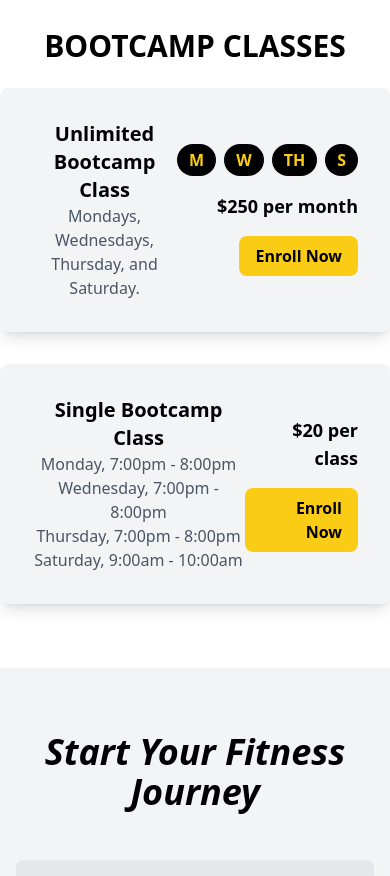
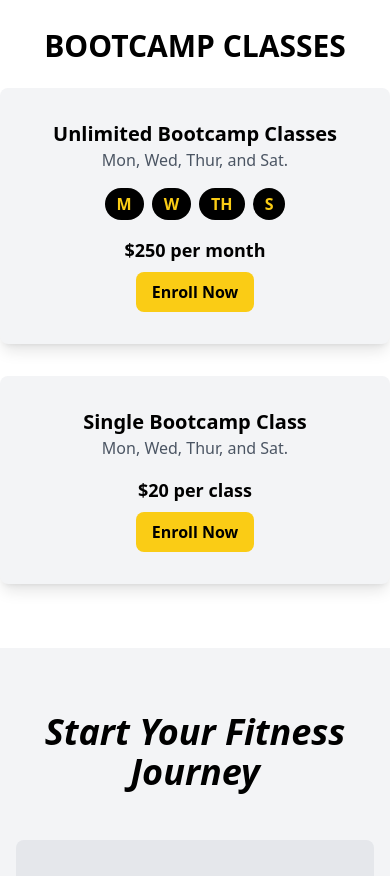
Before and after one commit to mherring11/the-lab, a React (Vite) app: page / in a window 390 px wide. Shown: the part 6720-7596 px from the top of the page. Built offline with nearby package versions, Linux system fonts and the light colour scheme.

Commit message:
centered membership in mobile

```diff
--- a/src/components/ServicesPage.js
+++ b/src/components/ServicesPage.js
@@ -19,8 +19,8 @@ export default function ServicesPage() {
                             },
                         ].map((item) => (_jsxs("div", { className: "bg-gray-100 shadow-lg rounded-lg p-6", children: [_jsx("h3", { className: "text-xl font-semibold mb-2", children: item.title }), _jsx("p", { className: "text-2xl font-bold text-yellow-500", children: item.price }), _jsx("p", { className: "text-gray-600", children: item.description })] }, item.title))) })] }), _jsxs("section", { id: "bootcamp", className: "py-16 bg-white text-center scroll-mt-24", children: [_jsx("h2", { className: "text-3xl font-bold mb-6", children: "BOOTCAMP CLASSES" }), _jsx("div", { className: "space-y-8 max-w-5xl mx-auto", children: [
                             {
-                                title: "Unlimited Bootcamp Class",
-                                description: "Mondays, Wednesdays, Thursday, and Saturday.",
+                                title: "Unlimited Bootcamp Classes",
+                                description: "Mon, Wed, Thur, and Sat.",
                                 schedule: ["M", "W", "TH", "S"],
                                 price: "$250 per month",
                                 buttonLabel: "Enroll Now",
@@ -28,14 +28,9 @@ export default function ServicesPage() {
                             },
                             {
                                 title: "Single Bootcamp Class",
-                                description: [
-                                    "Monday, 7:00pm - 8:00pm",
-                                    "Wednesday, 7:00pm - 8:00pm",
-                                    "Thursday, 7:00pm - 8:00pm",
-                                    "Saturday, 9:00am - 10:00am",
-                                ],
+                                description: "Mon, Wed, Thur, and Sat.",
                                 price: "$20 per class",
                                 buttonLabel: "Enroll Now",
                             },
-                        ].map((bootcamp, index) => (_jsxs("div", { className: "bg-gray-100 p-8 rounded-lg shadow-lg flex justify-between items-center", children: [_jsxs("div", { children: [_jsx("h3", { className: "text-xl font-bold", children: bootcamp.title }), Array.isArray(bootcamp.description) ? (bootcamp.description.map((desc, idx) => (_jsx("p", { className: "text-gray-600", children: desc }, idx)))) : (_jsx("p", { className: "text-gray-600", children: bootcamp.description }))] }), _jsxs("div", { className: "text-right", children: [bootcamp.schedule && (_jsx("div", { className: "flex gap-2 mb-4 justify-center", children: bootcamp.schedule.map((day) => (_jsx("span", { className: "bg-black text-yellow-400 font-bold rounded-full px-3 py-1", children: day }, day))) })), _jsx("p", { className: "text-lg font-semibold", children: bootcamp.price }), _jsx("a", { href: bootcamp.url || "#", target: bootcamp.url ? "_blank" : "_self", rel: "noopener noreferrer", className: "bg-yellow-400 text-black rounded-lg px-4 py-2 mt-4 font-bold hover:bg-yellow-500 focus:outline-none focus:ring-2 focus:ring-offset-2 focus:ring-yellow-500 inline-block", children: bootcamp.buttonLabel })] })] }, index))) })] })] }));
+                        ].map((bootcamp, index) => (_jsxs("div", { className: "bg-gray-100 p-8 rounded-lg shadow-lg flex flex-col items-center md:flex-row md:justify-between text-center md:text-left", children: [_jsxs("div", { className: "flex-grow", children: [_jsx("h3", { className: "text-xl font-bold", children: bootcamp.title }), _jsx("p", { className: "text-gray-600", children: bootcamp.description })] }), _jsxs("div", { className: "mt-4 md:mt-0 md:ml-4 text-center", children: [bootcamp.schedule && (_jsx("div", { className: "flex gap-2 mb-4 justify-center", children: bootcamp.schedule.map((day) => (_jsx("span", { className: "bg-black text-yellow-400 font-bold rounded-full px-3 py-1", children: day }, day))) })), _jsx("p", { className: "text-lg font-semibold", children: bootcamp.price }), _jsx("a", { href: bootcamp.url || "#", target: bootcamp.url ? "_blank" : "_self", rel: "noopener noreferrer", className: "bg-yellow-400 text-black rounded-lg px-4 py-2 mt-2 font-bold hover:bg-yellow-500 focus:outline-none focus:ring-2 focus:ring-offset-2 focus:ring-yellow-500 inline-block", children: bootcamp.buttonLabel })] })] }, index))) })] })] }));
 }
--- a/src/components/ServicesPage.tsx
+++ b/src/components/ServicesPage.tsx
@@ -61,8 +61,8 @@ export default function ServicesPage() {
         <div className="space-y-8 max-w-5xl mx-auto">
           {[
             {
-              title: "Unlimited Bootcamp Class",
-              description: "Mondays, Wednesdays, Thursday, and Saturday.",
+              title: "Unlimited Bootcamp Classes",
+              description: "Mon, Wed, Thur, and Sat.",
               schedule: ["M", "W", "TH", "S"],
               price: "$250 per month",
               buttonLabel: "Enroll Now",
@@ -70,33 +70,20 @@ export default function ServicesPage() {
             },
             {
               title: "Single Bootcamp Class",
-              description: [
-                "Monday, 7:00pm - 8:00pm",
-                "Wednesday, 7:00pm - 8:00pm",
-                "Thursday, 7:00pm - 8:00pm",
-                "Saturday, 9:00am - 10:00am",
-              ],
+              description: "Mon, Wed, Thur, and Sat.",
               price: "$20 per class",
               buttonLabel: "Enroll Now",
             },
           ].map((bootcamp, index) => (
             <div
               key={index}
-              className="bg-gray-100 p-8 rounded-lg shadow-lg flex justify-between items-center"
+              className="bg-gray-100 p-8 rounded-lg shadow-lg flex flex-col items-center md:flex-row md:justify-between text-center md:text-left"
             >
-              <div>
+              <div className="flex-grow">
                 <h3 className="text-xl font-bold">{bootcamp.title}</h3>
-                {Array.isArray(bootcamp.description) ? (
-                  bootcamp.description.map((desc, idx) => (
-                    <p key={idx} className="text-gray-600">
-                      {desc}
-                    </p>
-                  ))
-                ) : (
-                  <p className="text-gray-600">{bootcamp.description}</p>
-                )}
+                <p className="text-gray-600">{bootcamp.description}</p>
               </div>
-              <div className="text-right">
+              <div className="mt-4 md:mt-0 md:ml-4 text-center">
                 {bootcamp.schedule && (
                   <div className="flex gap-2 mb-4 justify-center">
                     {bootcamp.schedule.map((day) => (
@@ -114,7 +101,7 @@ export default function ServicesPage() {
                   href={bootcamp.url || "#"}
                   target={bootcamp.url ? "_blank" : "_self"}
                   rel="noopener noreferrer"
-                  className="bg-yellow-400 text-black rounded-lg px-4 py-2 mt-4 font-bold hover:bg-yellow-500 focus:outline-none focus:ring-2 focus:ring-offset-2 focus:ring-yellow-500 inline-block"
+                  className="bg-yellow-400 text-black rounded-lg px-4 py-2 mt-2 font-bold hover:bg-yellow-500 focus:outline-none focus:ring-2 focus:ring-offset-2 focus:ring-yellow-500 inline-block"
                 >
                   {bootcamp.buttonLabel}
                 </a>
```
